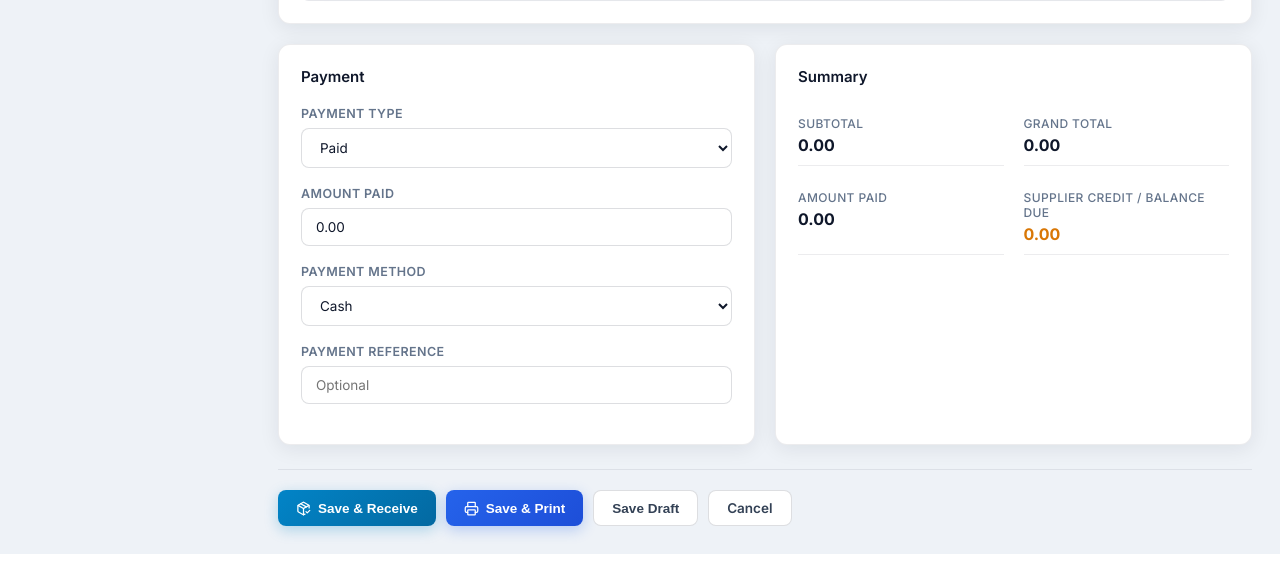
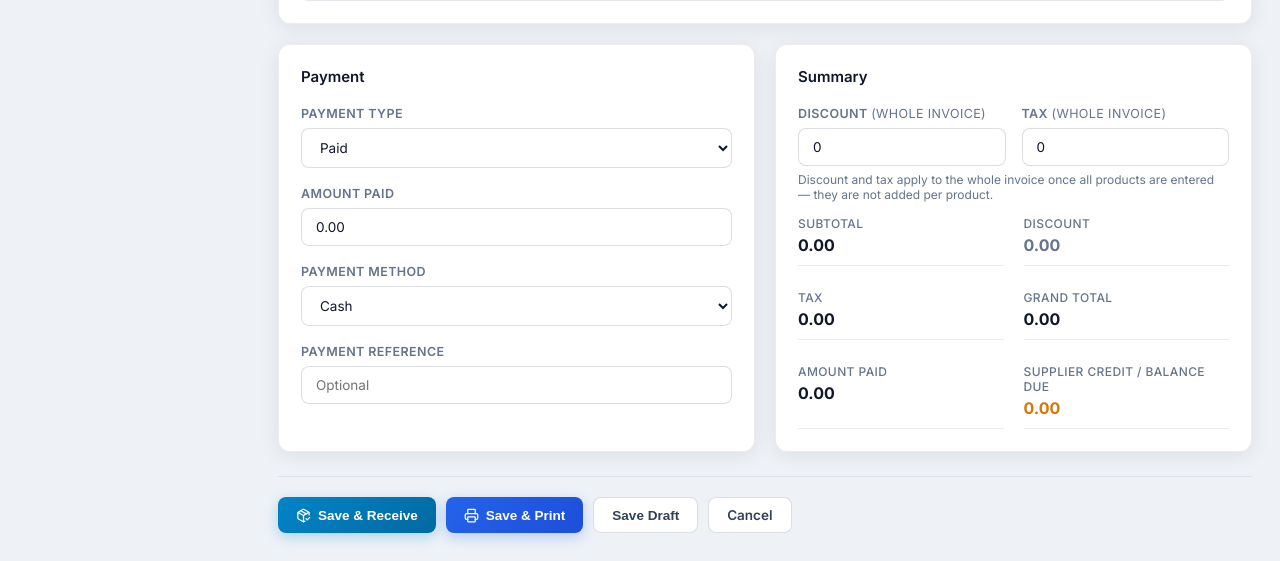
Before and after one commit to kidaholy/tadepharmacy, a PHP site: page /purchases.php?action=add in a window 1280 px wide. Shown: the part 1323-1884 px from the top of the page. Run offline with PHP 8.4, Linux system fonts and the light colour scheme; the visitor is signed in with stand-in values (Sample User, id 1); data comes from the database, SQL or seed files in the repository; both versions use the stored data as it was after the commit; data that the repository does not hold is empty; some libraries are stand-ins or nearby versions.

Commit message:
adding tax and discount in purchase summary

```diff
--- a/purchases.php
+++ b/purchases.php
@@ -380,8 +380,21 @@ renderSidebar();
     </div>
     <div class="card">
       <div class="card-header"><span class="card-title">Summary</span></div>
+      <div class="form-row" style="margin-bottom:6px;">
+        <div class="form-group" style="margin:0;">
+          <label>Discount <span style="color:var(--text-300);font-weight:400;">(whole invoice)</span></label>
+          <input type="number" name="header_discount" id="discountInput" min="0" step="0.01" value="0" placeholder="0.00" oninput="recalc()">
+        </div>
+        <div class="form-group" style="margin:0;">
+          <label>Tax <span style="color:var(--text-300);font-weight:400;">(whole invoice)</span></label>
+          <input type="number" name="header_tax" id="taxInput" min="0" step="0.01" value="0" placeholder="0.00" oninput="recalc()">
+        </div>
+      </div>
+      <p style="font-size:12px;color:var(--text-300);margin:0 0 4px;">Discount and tax apply to the whole invoice once all products are entered — they are not added per product.</p>
       <div class="report-summary-grid purchase-summary-grid">
         <div><span class="report-k">Subtotal</span><span class="report-v" id="sumSub">0.00</span></div>
+        <div><span class="report-k">Discount</span><span class="report-v" id="sumDisc" style="color:var(--text-300);">0.00</span></div>
+        <div><span class="report-k">Tax</span><span class="report-v" id="sumTax">0.00</span></div>
         <div><span class="report-k">Grand Total</span><span class="report-v" id="sumGrand">0.00</span></div>
         <div><span class="report-k">Amount Paid</span><span class="report-v" id="sumPaid">0.00</span></div>
         <div><span class="report-k">Supplier Credit / Balance Due</span><span class="report-v" id="sumDue" style="color:var(--warning);">0.00</span></div>
@@ -877,8 +890,13 @@ function recalc() {
     const summary = row.querySelector('.purchase-card-summary');
     if (summary && !summary.hidden) summary.innerHTML = buildCardSummary(row);
   });
+  const disc = Math.max(0, parseFloat(document.getElementById('discountInput').value) || 0);
+  const tax = Math.max(0, parseFloat(document.getElementById('taxInput').value) || 0);
+  const grand = Math.max(0, subNet - disc + tax);
   document.getElementById('sumSub').textContent = subNet.toFixed(2);
-  document.getElementById('sumGrand').textContent = subNet.toFixed(2);
+  document.getElementById('sumDisc').textContent = disc.toFixed(2);
+  document.getElementById('sumTax').textContent = tax.toFixed(2);
+  document.getElementById('sumGrand').textContent = grand.toFixed(2);
   syncPaymentType();
 }
 function syncPaymentType() {
```
Also changed, not shown: data/pharmacy.db.
